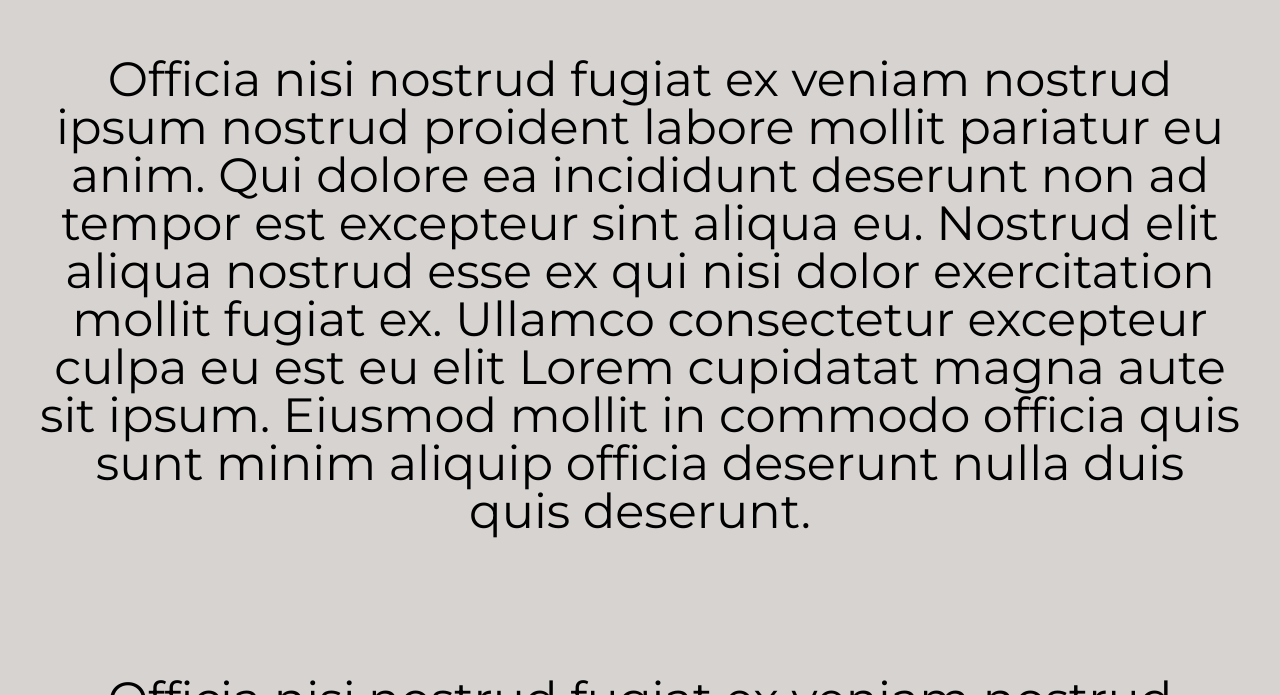
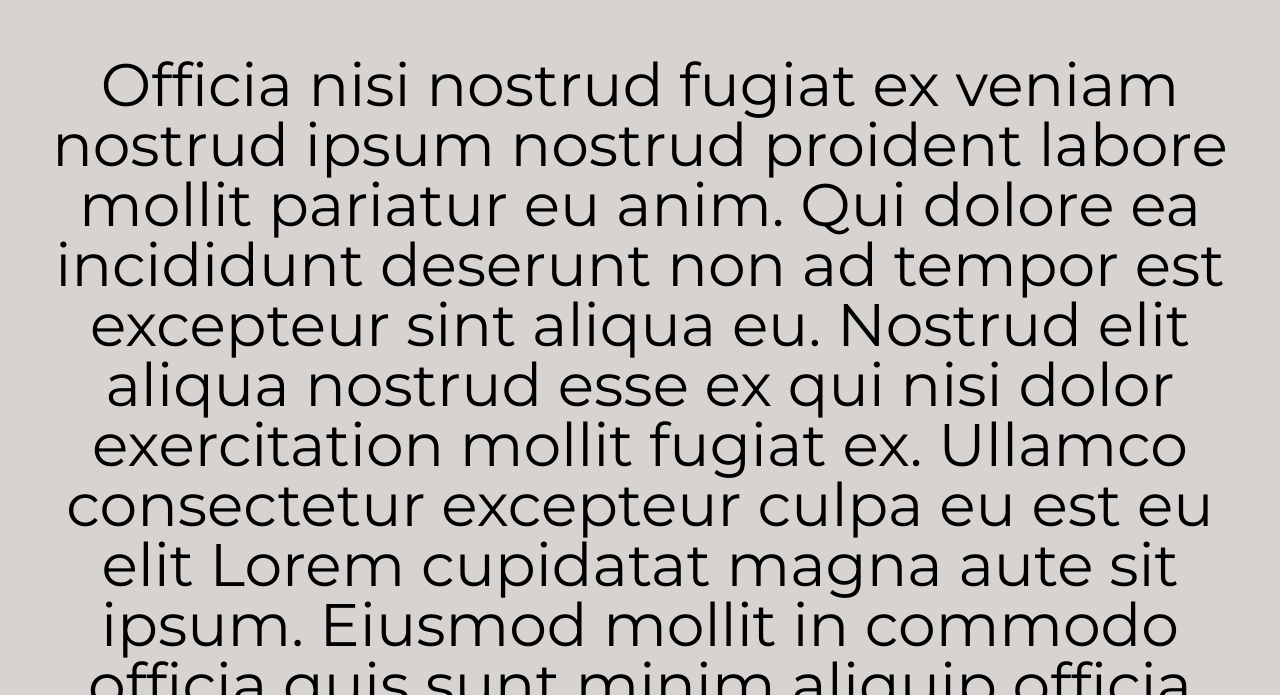
Before and after one commit to lk-1212/lk-1212, a Next.js app: page / in a window 1280 px wide. Shown: the part 825-1520 px from the top of the page. Built offline with nearby package versions, Linux system fonts and the light colour scheme.

Commit message:
Update text size on larger screens

```diff
--- a/src/app/components/animated_row/helpers.ts
+++ b/src/app/components/animated_row/helpers.ts
@@ -1,7 +1,6 @@
 export const getAnimatedStyles = (inverseStyle: boolean, index: number) => {
   if (isIndexAnOddNumber(index) && inverseStyle)
     return "animate-slide-in-right";
-
 
   return "animate-slide-in-left";
 };
--- a/src/app/components/animated_row/index.tsx
+++ b/src/app/components/animated_row/index.tsx
@@ -18,11 +18,10 @@ const AnimatedRow = ({
       ref={rowRef}
       className={clsx(
         getStyles(inView, inverseStyle, index),
-        "p-5 md:py-10 lg:text-5xl",
+        "p-5 md:py-10 lg:text-6xl",
       )}
     >
       {text}
-      {/* {inView} */}
     </div>
   );
 };
--- a/src/app/constants.ts
+++ b/src/app/constants.ts
@@ -1 +1 @@
-export const SCROLL_DOWN = 'Scroll Down'
+export const SCROLL_DOWN = "Scroll Down";
```
